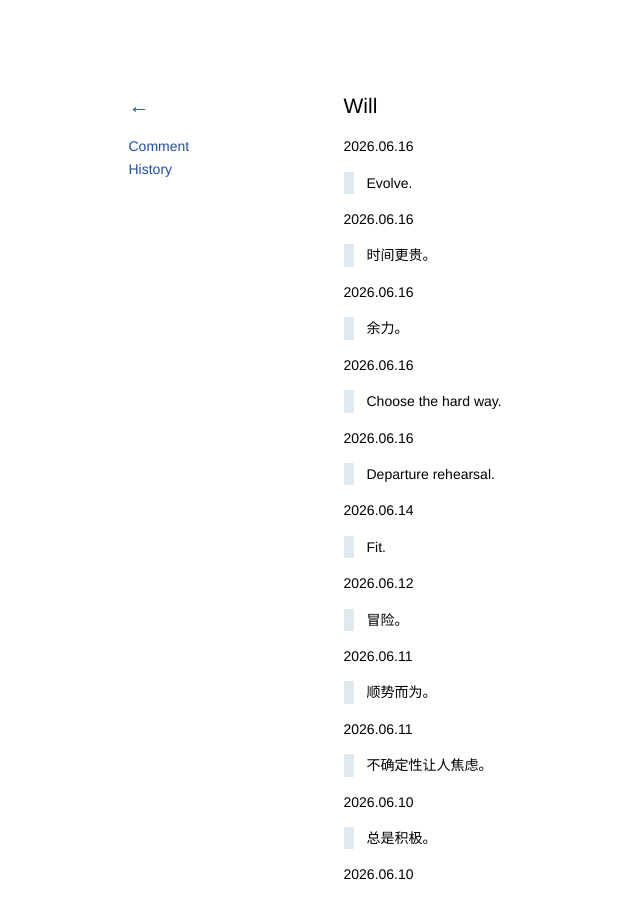
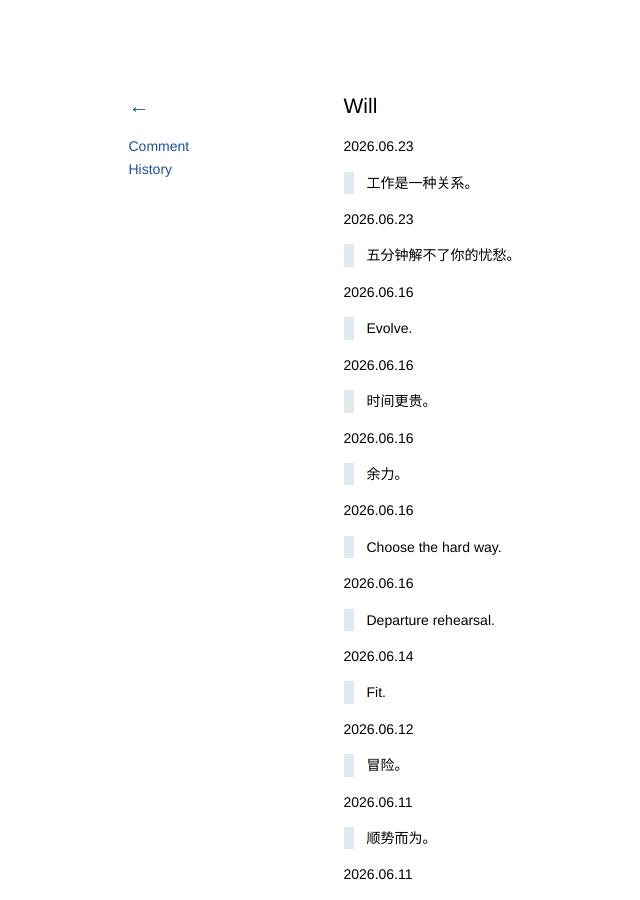
Before and after one commit to kidlj/awei, a Jekyll site: the page built from _wiki/will.md, in a window 1280 px wide and 900 px high. Shown: the whole window, without its empty margins (4-644 px from the left). Built offline with Jekyll 4.4.1, drawn with Linux system fonts in a browser that asks for light colours.

Commit message:
update will

```diff
--- a/_wiki/will.md
+++ b/_wiki/will.md
@@ -1,6 +1,14 @@
 ---
 title: Will
 ---
+
+2026.06.23
+
+> 工作是一种关系。
+
+2026.06.23
+
+> 五分钟解不了你的忧愁。
 
 2026.06.16
 
```
